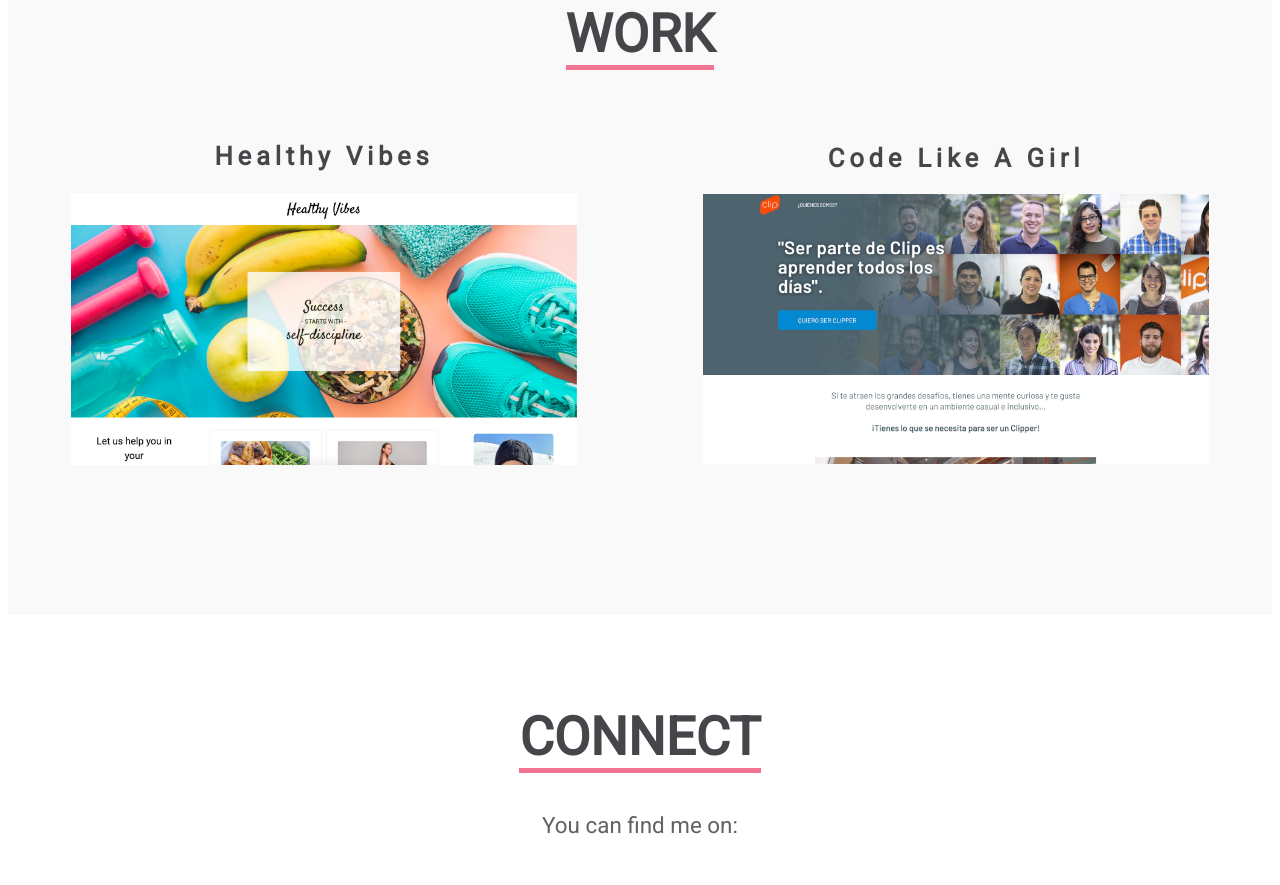
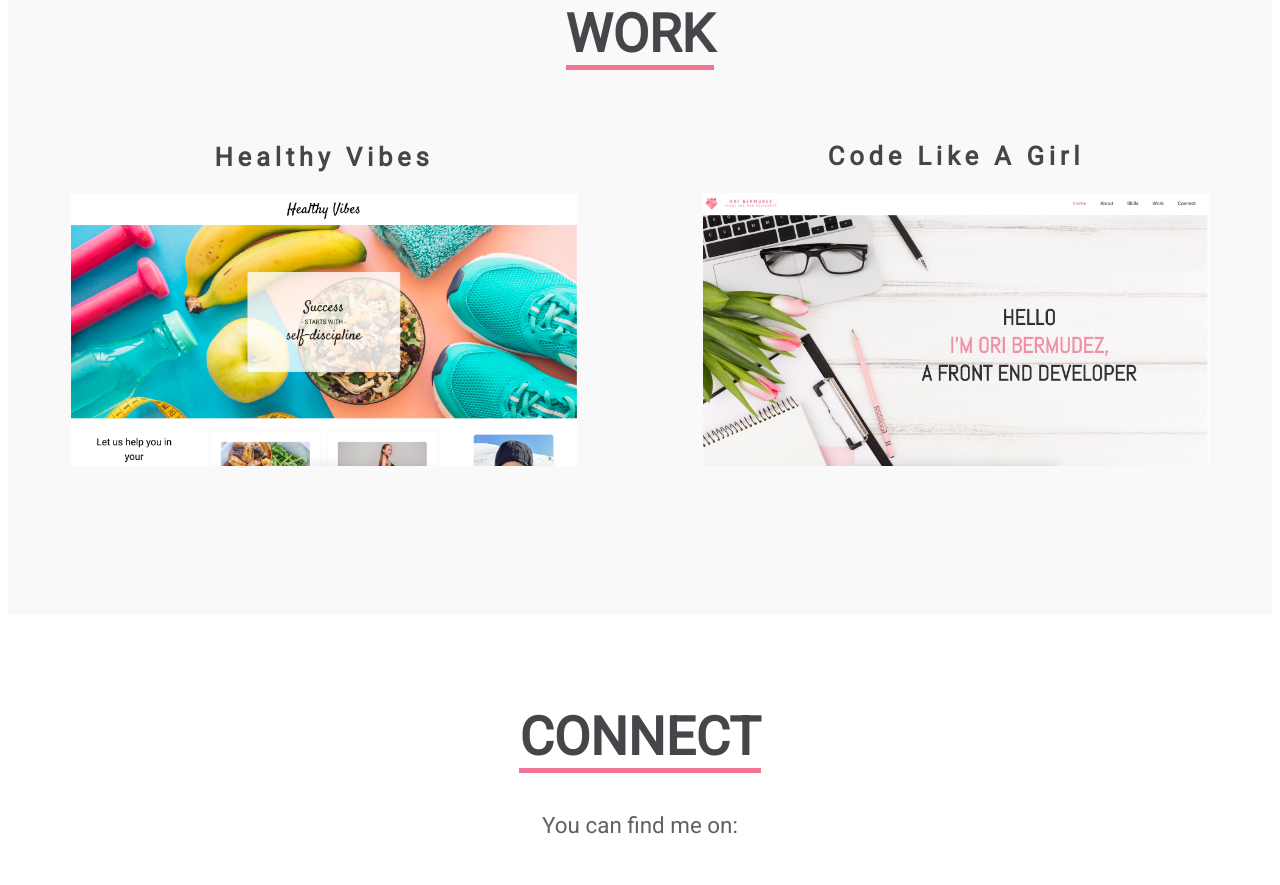
Before and after one commit to AnaJoselynAlarcon/codeLikeAGirl, a plain HTML site: page index.html in a window 1280 px wide. Shown: the part 2482-3367 px from the top of the page. Drawn offline with Linux system fonts and the light colour scheme.

Commit message:
Changed styles

```diff
--- a/index.html
+++ b/index.html
@@ -181,13 +181,12 @@
             </div>
             <div class="project-container">
               <a
-              class="project-container"
               href="https://oribermudez.github.io/healthyVibes/index.html"
               target="_blank"
               rel="noopener noreferrer"
               >
                 <h2>Code Like A Girl</h2>
-                <img src="./images/clip_careers.jpg" alt="Code Like A Girl Project" />
+                <img src="./images/code_like_a_girl.jpg" alt="Code Like A Girl Project" />
               </a>
             </div>
           </div>
--- a/styles/navbar.css
+++ b/styles/navbar.css
@@ -82,7 +82,7 @@
 
   #navbar-list {
     display: block;
-    width: 40%;
+    width: 35%;
   }
 
   #navbar-list li {
```
Also changed, not shown: images/clip_careers.jpg (deleted), images/code_like_a_girl.jpg (added).
